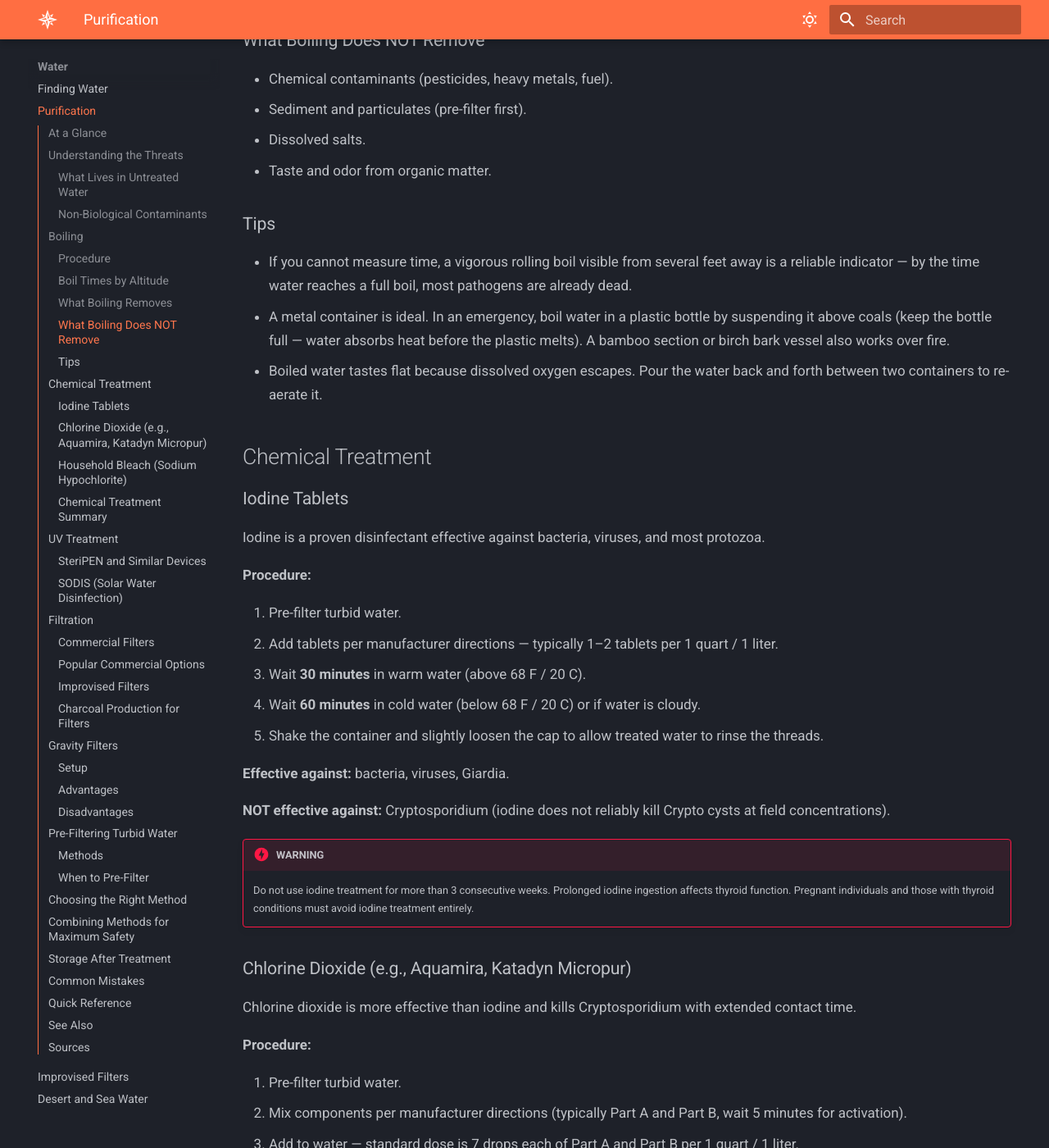
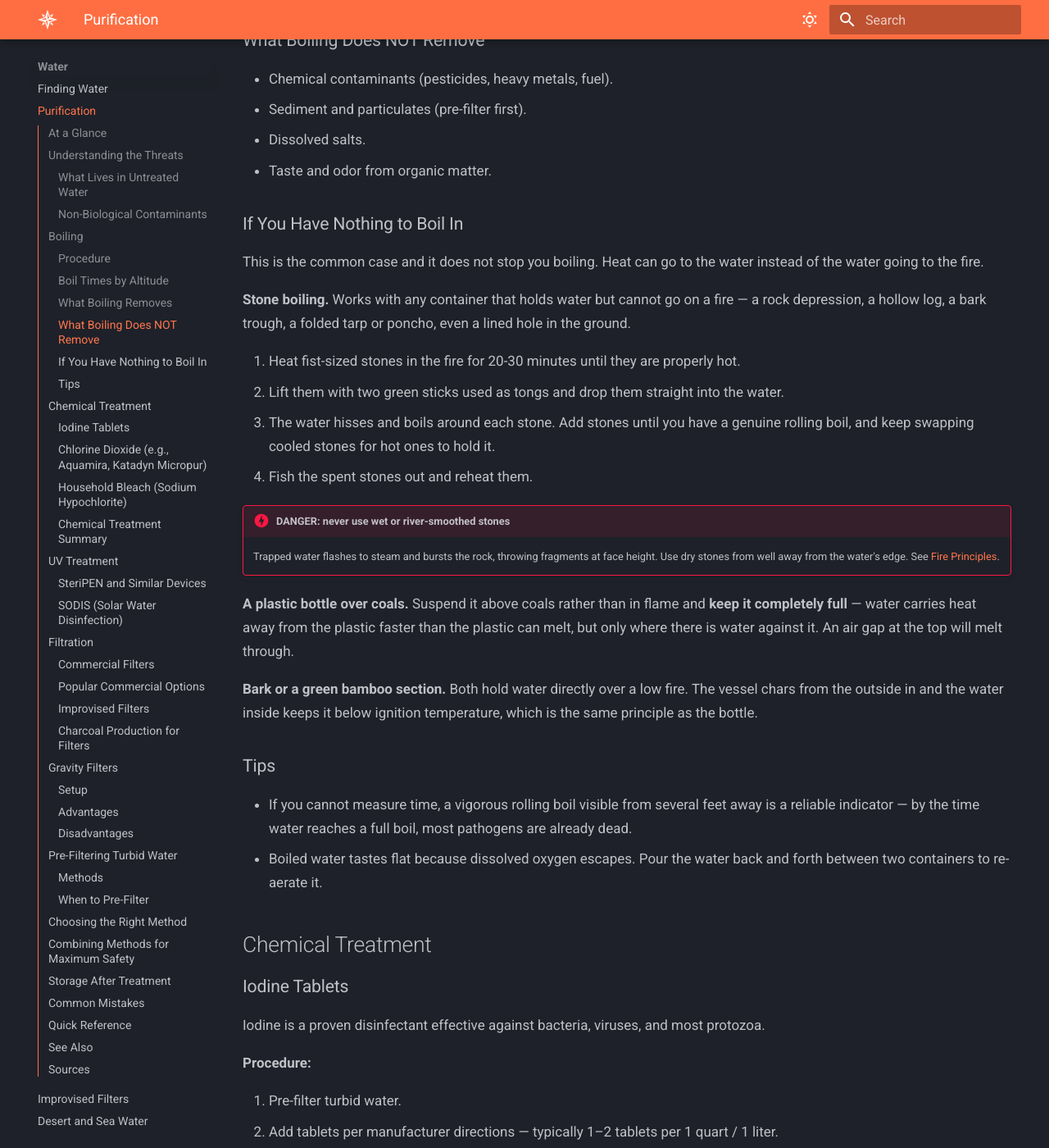
Before and after one commit to mmayden/WilderThings, an MkDocs documentation site: the page built from docs/water/purification.md, in a window 1280 px wide and 1400 px high, scrolled down 2205 px. Shown: the whole window at 82% size. Built offline with MkDocs 1.6.1 and Material for MkDocs 9.7.7, drawn with Linux system fonts in a browser that asks for light colours.

Commit message:
content: consolidate boiling without a container into the guide that tells you to boil
purification names boiling as the gold standard and the method to reach
for first. Its only guidance for someone without a pot was half a
sentence in a Tips list, mentioning a bamboo section and a birch bark
vessel with no method. The fuller version lived in fire-principles and
lost-in-woods, neither of which is where a reader goes when the question
is how to treat water.

That is the dependency the scope cut made visible rather than created —
archiving containers-and-vessels removed the vessel-making guide, and the
remaining coverage turned out to be scattered across three files and
thin in the one that mattered.

Written as its own section, because "I have no pot" is the common case
rather than the exception. The principle worth stating plainly is that
heat can go to the water instead of the water going to the fire. Stone
boiling works in a rock depression, a hollow log, a bark trough, a folded
tarp, or a lined hole in the ground — none of which needs to be made.

Included the two things that make each method work rather than just
naming them. A plastic bottle survives coals only while completely full,
because the water carries heat away faster than the plastic melts and an
air gap at the top burns through. Bark and green bamboo work on the same
principle, charring from the outside while the water holds the inside
below ignition.

Carried the exploding-rock warning across, since this section actively
sends readers to collect stones and heat them. Wet or river-smoothed
stones burst and throw fragments at face height, and this is now the
third guide telling someone to heat rocks — it needed the caution to
travel with the instruction rather than staying in fire-principles.

Co-Authored-By: Claude Opus 5 (1M context) <noreply@anthropic.com>

```diff
--- a/docs/water/purification.md
+++ b/docs/water/purification.md
@@ -74,10 +74,38 @@ Boiling is the gold standard. Heat kills all waterborne pathogens — protozoa,
 - Dissolved salts.
 - Taste and odor from organic matter.
 
+### If You Have Nothing to Boil In
+
+This is the common case and it does not stop you boiling. Heat can go to the water
+instead of the water going to the fire.
+
+**Stone boiling.** Works with any container that holds water but cannot go on a fire — a
+rock depression, a hollow log, a bark trough, a folded tarp or poncho, even a lined hole
+in the ground.
+
+1. Heat fist-sized stones in the fire for 20-30 minutes until they are properly hot.
+2. Lift them with two green sticks used as tongs and drop them straight into the water.
+3. The water hisses and boils around each stone. Add stones until you have a genuine
+   rolling boil, and keep swapping cooled stones for hot ones to hold it.
+4. Fish the spent stones out and reheat them.
+
+!!! danger "DANGER: never use wet or river-smoothed stones"
+    Trapped water flashes to steam and bursts the rock, throwing fragments at face
+    height. Use dry stones from well away from the water's edge. See
+    [Fire Principles](../fire/fire-principles.md).
+
+**A plastic bottle over coals.** Suspend it above coals rather than in flame and **keep
+it completely full** — water carries heat away from the plastic faster than the plastic
+can melt, but only where there is water against it. An air gap at the top will melt
+through.
+
+**Bark or a green bamboo section.** Both hold water directly over a low fire. The vessel
+chars from the outside in and the water inside keeps it below ignition temperature, which
+is the same principle as the bottle.
+
 ### Tips
 
 - If you cannot measure time, a vigorous rolling boil visible from several feet away is a reliable indicator — by the time water reaches a full boil, most pathogens are already dead.
-- A metal container is ideal. In an emergency, boil water in a plastic bottle by suspending it above coals (keep the bottle full — water absorbs heat before the plastic melts). A bamboo section or birch bark vessel also works over fire.
 - Boiled water tastes flat because dissolved oxygen escapes. Pour the water back and forth between two containers to re-aerate it.
 
 ## Chemical Treatment
```
Also changed, not shown: docs/fire/fire-principles.md (+1 -1 lines), docs/scenarios/lost-in-woods.md (+1 -1 lines).
